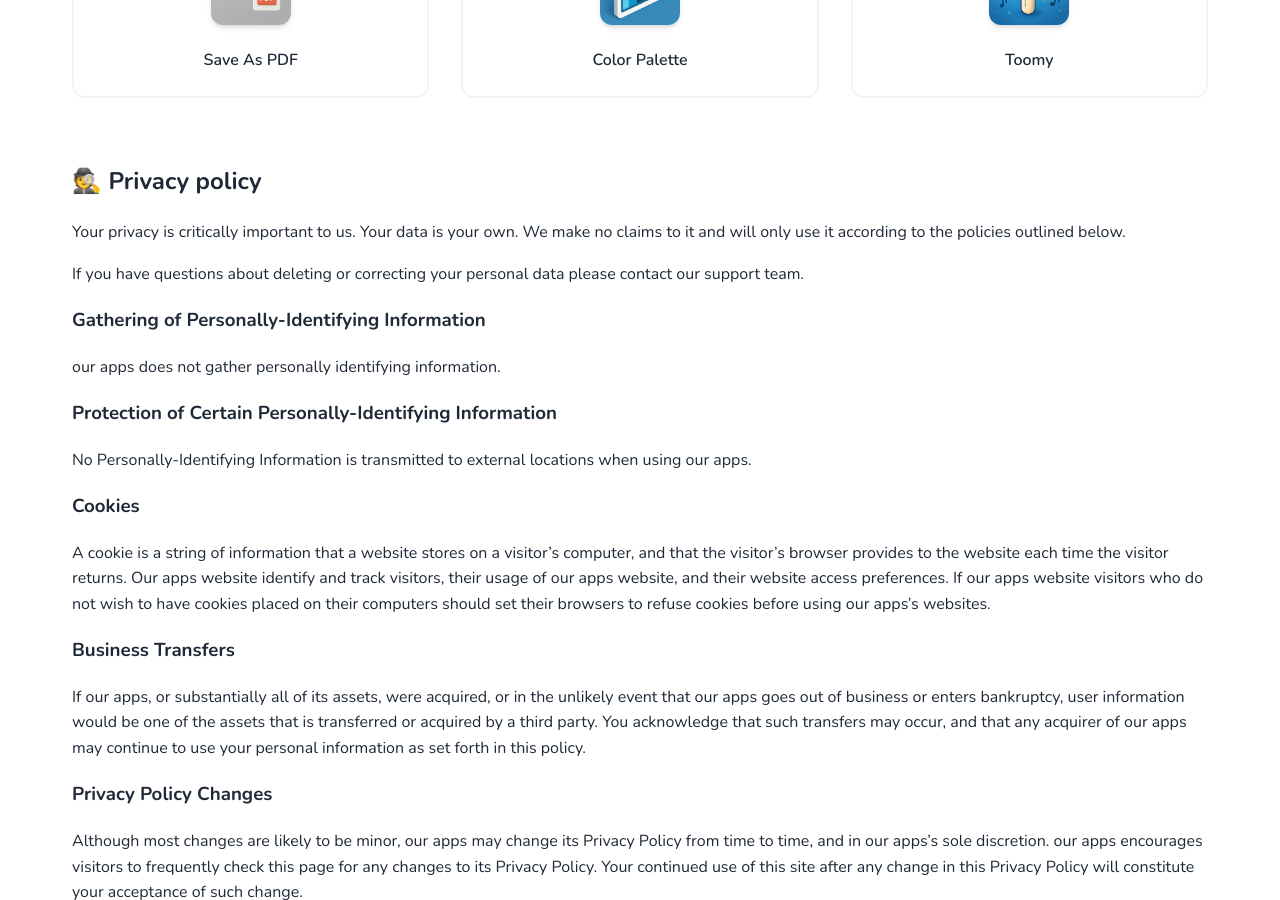
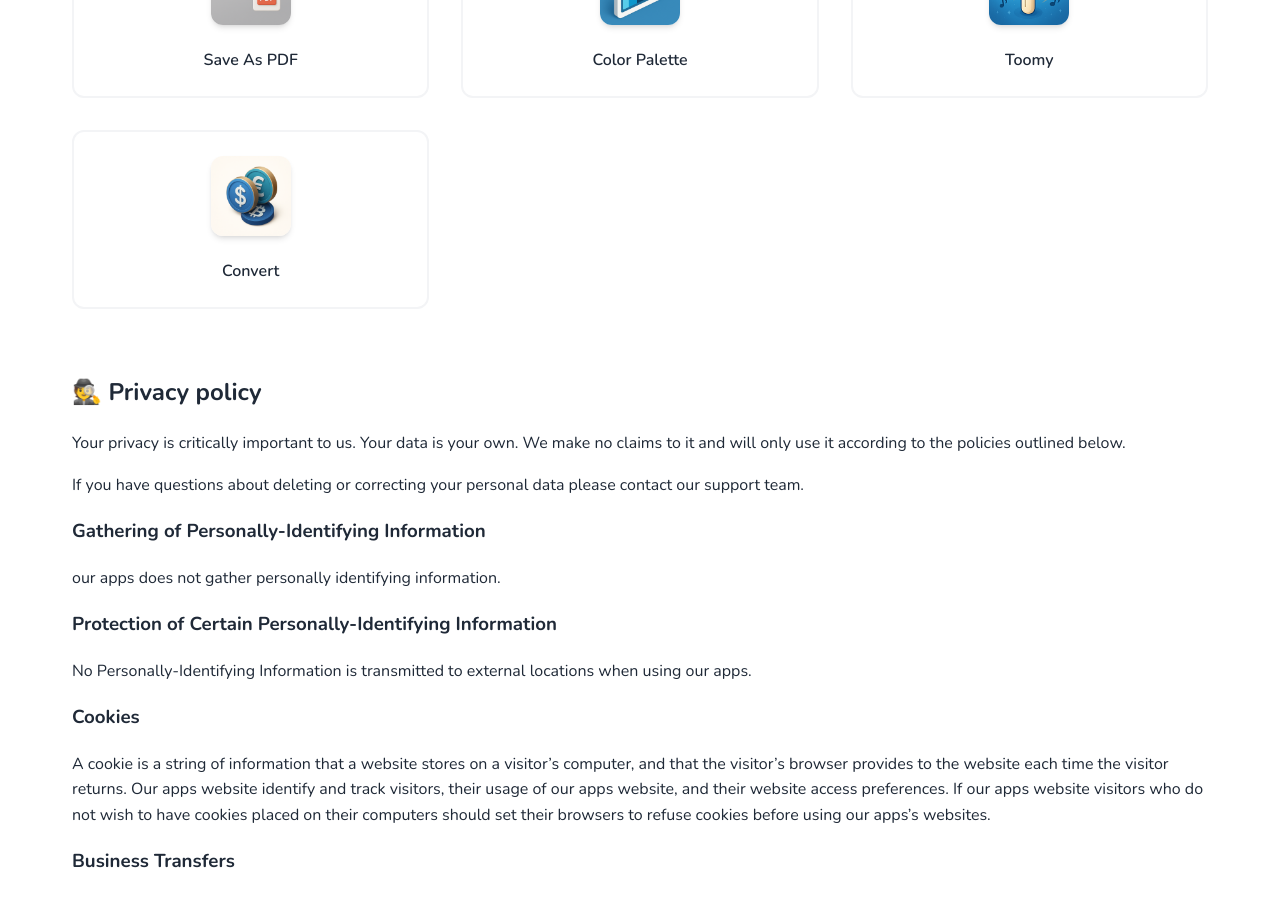
Before and after one commit to pmstani/pmstani.github.io, a Jekyll site: the page built from index.md, in a window 1280 px wide and 900 px high, scrolled down 4520 px. Built offline with Jekyll 4.4.1, drawn with Linux system fonts in a browser that asks for light colours.

Commit message:
✨ Add convert

```diff
--- a/apps.json
+++ b/apps.json
@@ -348,5 +348,11 @@
     "app_name": "Toomy",
     "app_description": "Tooth Brush Music Timer",
     "image_url": "https://pmstani.github.io/img/apps/toomy.png"
+  },
+  {
+    "app_url": "https://apps.apple.com/app/6755114398",
+    "app_name": "Convert",
+    "app_description": "Convert Currency for Safari",
+    "image_url": "https://pmstani.github.io/img/apps/convert.png"
   }
 ]
--- a/index.md
+++ b/index.md
@@ -357,6 +357,12 @@ layout: default
       <div class="app-name">Toomy</div>
     </a>
   </div>
+   <div class="app-item">
+    <a href="https://apps.apple.com/app/id6755114398" title="Convert">
+      <img src="/img/apps/convert.png" alt="Convert">
+      <div class="app-name">Convert</div>
+    </a>
+  </div>
 </div>
 
 ## 🕵️ Privacy policy {#privacy}
```
Also changed, not shown: img/apps/convert.png (added).
